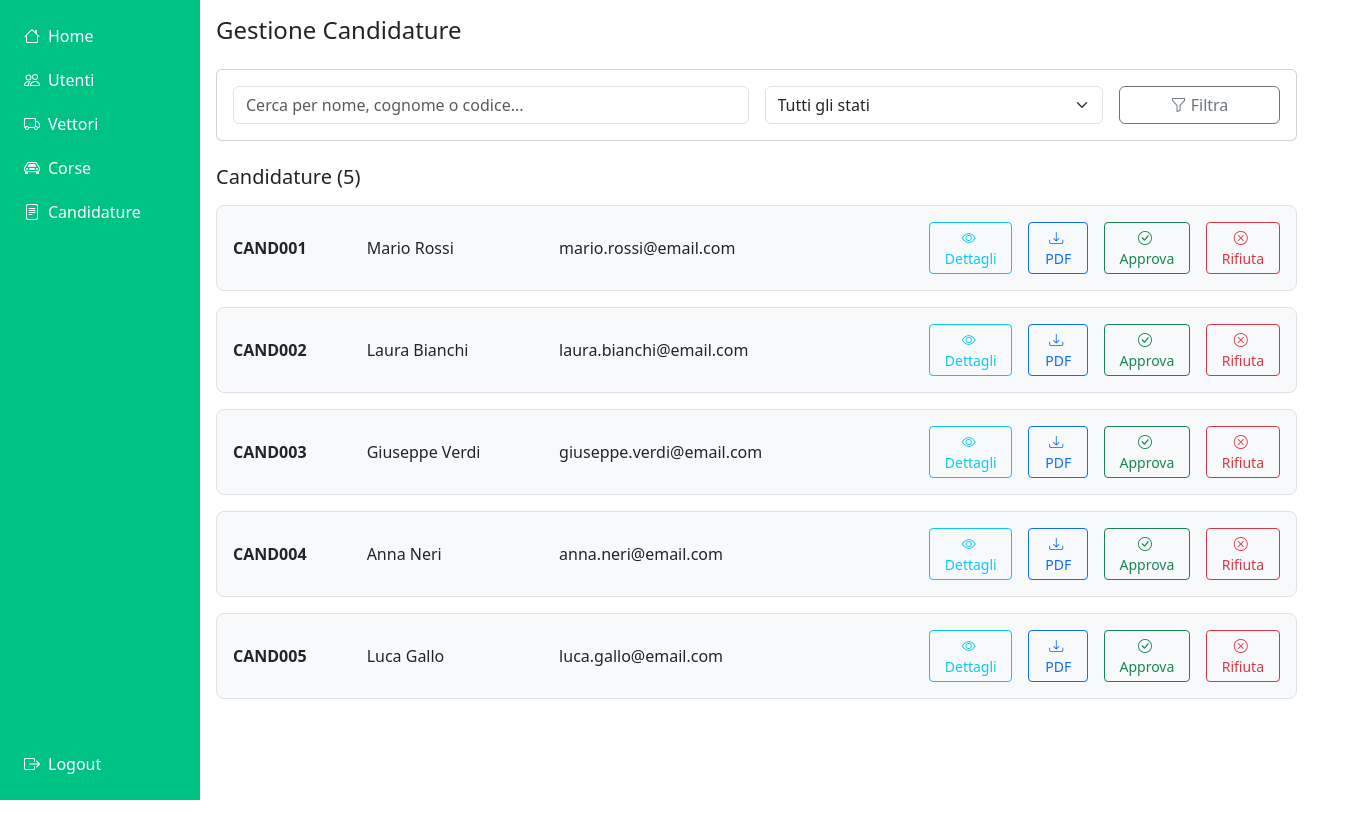
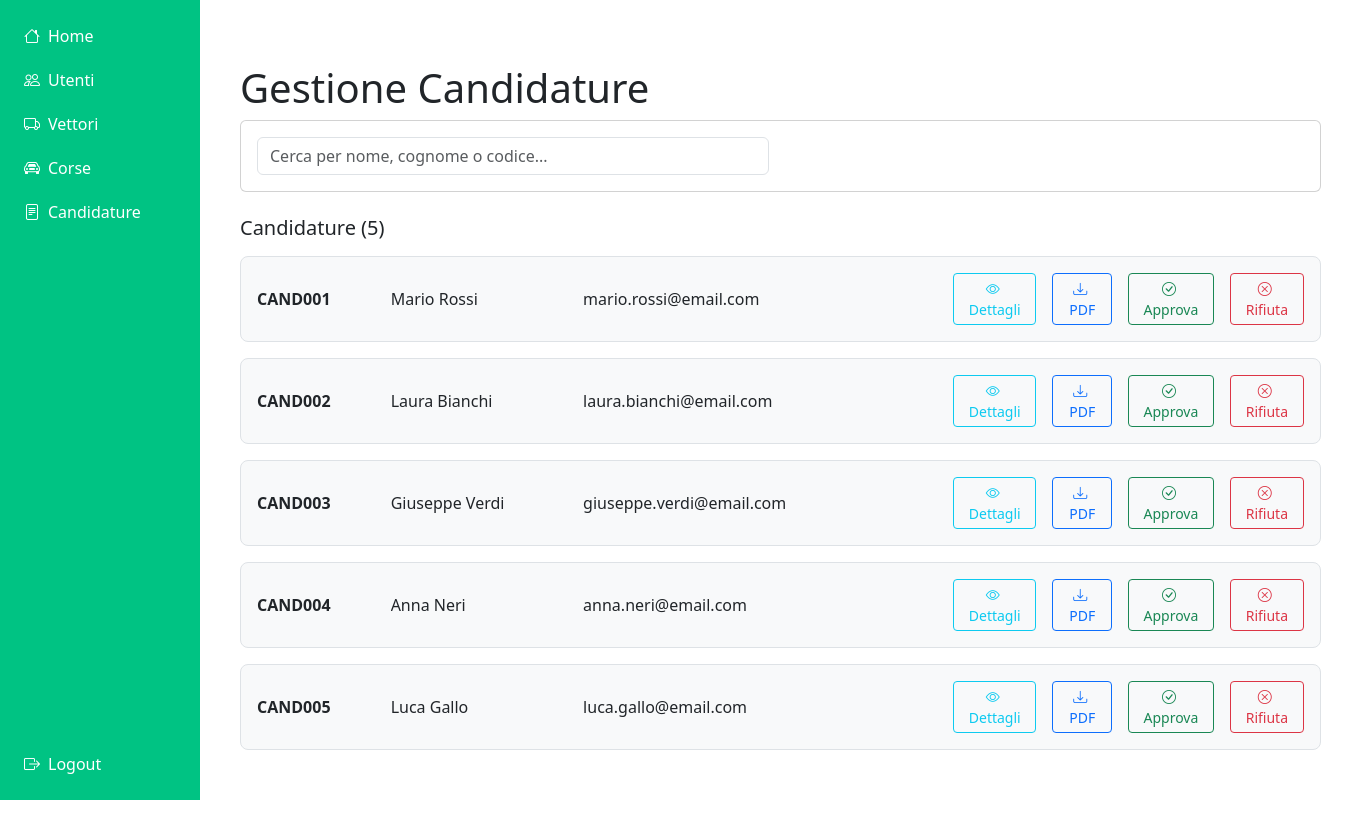
Before and after one commit to RiccardoC20/AutonoMi, a Nuxt app: page /comune/candidature in a window 1280 px wide. Shown: the whole page, 1361 px wide, since content can reach past the window. Built offline with nearby package versions, Linux system fonts and the light colour scheme.

Commit message:
centralizzazione delle pagine candidature, corse, utenti, vettori lato comune

```diff
--- a/app/pages/comune/candidature.vue
+++ b/app/pages/comune/candidature.vue
@@ -51,9 +51,8 @@ const candidature = [
   }
 ];
 
-// Filtri di ricerca e stato
+// Filtri di ricerca
 const searchTerm = ref('');
-const statusFilter = ref('Tutti');
 
 const candidatureFiltrate = computed(() => {
   return candidature.filter(candidatura => {
@@ -64,9 +63,6 @@ const candidatureFiltrate = computed(() => {
     return matchesSearch;
   });
 });
-
-// Statistiche
-const totaleCandidature = computed(() => candidature.length);
 
 // Funzioni per gestire le candidature
 function visualizzaCandidatura(candidatura: any) {
@@ -94,11 +90,14 @@ function rifiutaCandidatura(candidatura: any) {
 </script>
 
 <template>
-  <HomeLayout role="comune" page-title="Gestione Candidature">
-    <!-- Filtri e ricerca -->
+  <HomeLayout role="comune">
+    <div class="d-flex justify-content-center">
+      <div class="content-wrapper p-4">
+        <h1>Gestione Candidature</h1>
+          <!-- Barra di ricerca -->
           <div class="card mb-4">
             <div class="card-body">
-        <div class="row g-3">
+              <div class="row">
                 <div class="col-md-6">
                   <input
                     v-model="searchTerm"
@@ -107,22 +106,10 @@ function rifiutaCandidatura(candidatura: any) {
                     placeholder="Cerca per nome, cognome o codice..."
                   >
             </div>
-          <div class="col-md-4">
-            <select v-model="statusFilter" class="form-select">
-              <option value="Tutti">Tutti gli stati</option>
-              <option value="In Attesa">In Attesa</option>
-              <option value="Approvata">Approvate</option>
-              <option value="Rifiutata">Rifiutate</option>
-            </select>
-          </div>
-          <div class="col-md-2">
-            <button class="btn btn-outline-secondary w-100">
-              <i class="bi bi-funnel"></i> Filtra
-            </button>
           </div>
         </div>
       </div>
-    </div>
+
 
       <!-- Lista candidature usando il componente Candidatura -->
       <div class="mb-4">
@@ -149,5 +136,14 @@ function rifiutaCandidatura(candidatura: any) {
           </div>
         </div>
       </div>
+    </div>
+  </div>
   </HomeLayout>
 </template>
+
+<style scoped>
+  .content-wrapper {
+    max-width: 1200px;
+    width: 100%;
+  }
+  </style>
--- a/app/pages/comune/corse.vue
+++ b/app/pages/comune/corse.vue
@@ -92,9 +92,10 @@ const corseFiltrate = computed(() => {
 </script>
 
 <template>
-  <HomeLayout role="comune" page-title="Monitoraggio Corse">
+  <HomeLayout role="comune">
     <div class="d-flex justify-content-center">
       <div class="content-wrapper p-4">
+        <h1>Monitoraggio Corse</h1>
           <!-- Filtri e ricerca -->
           <div class="card mb-4">
             <div class="card-body">
--- a/app/pages/comune/utenti.vue
+++ b/app/pages/comune/utenti.vue
@@ -56,9 +56,10 @@ const utentiFiltrati = computed(() => {
 </script>
 
 <template>
-  <HomeLayout role="comune" page-title="Gestione Utenti">
+  <HomeLayout role="comune">
     <div class="d-flex justify-content-center">
       <div class="content-wrapper p-4">
+        <h1>Gestione Utenti</h1>
           <!-- Barra di ricerca -->
           <div class="card mb-4">
             <div class="card-body">
--- a/app/pages/comune/vettori.vue
+++ b/app/pages/comune/vettori.vue
@@ -59,9 +59,10 @@ function eliminaVettore(vettoreId: number) {
 </script>
 
 <template>
-  <HomeLayout role="comune" page-title="Gestione Vettori">
+  <HomeLayout role="comune">
     <div class="d-flex justify-content-center">
       <div class="content-wrapper p-4">
+        <h1>Gestione Vettori</h1>
           <!-- Barra di ricerca -->
           <div class="card mb-4">
             <div class="card-body">
```
Lines whose indentation alone changed are shown as unchanged.
